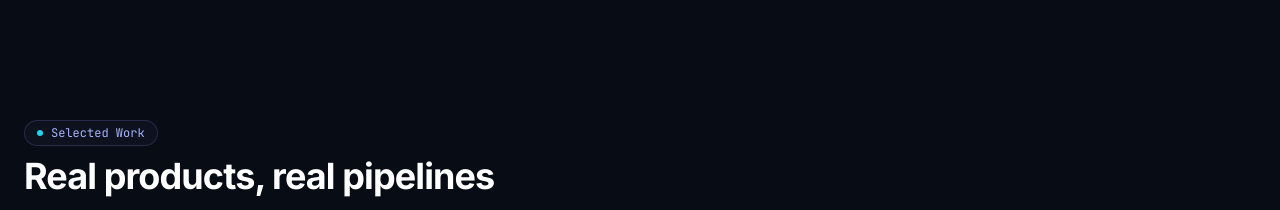
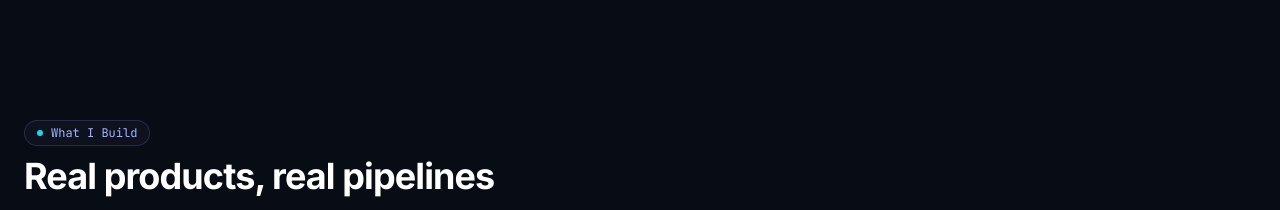
Before and after one commit to shreyvirmani/shreyvirmani, a React (Vite) app: page / in a window 1280 px wide. Shown: the part 3320-3530 px from the top of the page. Built offline with nearby package versions, Linux system fonts and the light colour scheme.

Commit message:
style(projects): replace 'Selected Work' eyebrow with 'What I Build'

```diff
--- a/src/components/ProjectsSection.jsx
+++ b/src/components/ProjectsSection.jsx
@@ -16,7 +16,7 @@ export default function ProjectsSection() {
     <section id="projects" className="relative py-16 md:py-24">
       <div className="container mx-auto px-4 md:px-6">
         <SectionHeading
-          eyebrow="Selected Work"
+          eyebrow="What I Build"
           title="Real products, real pipelines"
           description="Projects I've designed and shipped - spanning AI/ML systems, NLP pipelines, RAG, multi-agent AI, and full-stack platforms."
         />
```
